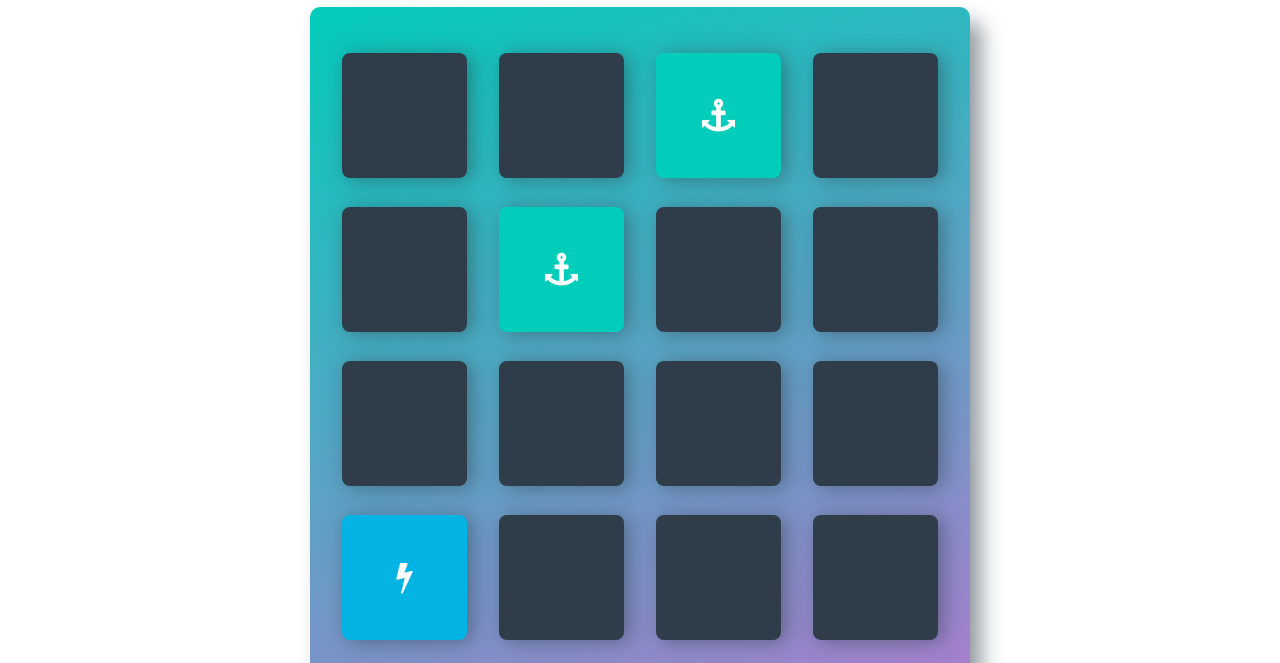
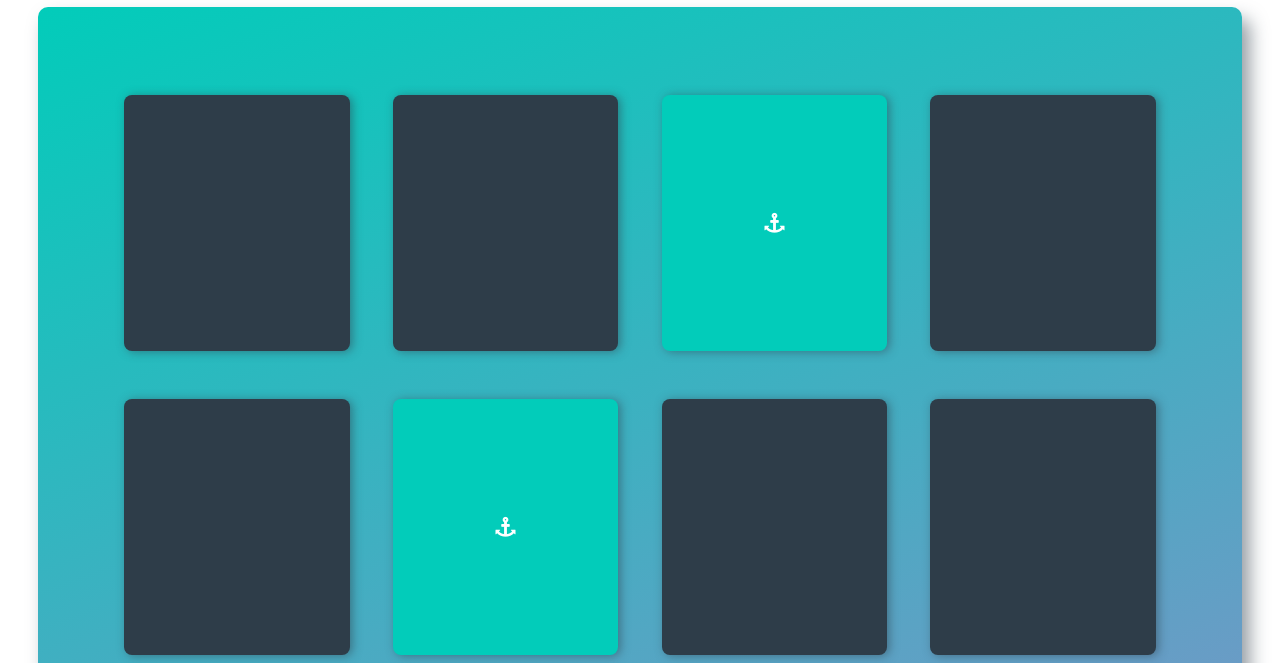
Before and after one commit to V-for-Vaggelis/Memory_game, a plain HTML site: page index.html in a window 1280 px wide. Shown: the part 137-800 px from the top of the page. Drawn offline with Linux system fonts and the light colour scheme; a web font is replaced by a local one.

Commit message:
Made dimensions relative

```diff
--- a/app.css
+++ b/app.css
@@ -39,12 +39,12 @@ h1 {
  */
 
 .deck {
-    width: 660px;
-    min-height: 680px;
+    width: 94%;
+    height: 105vw;
     background: linear-gradient(160deg, #02ccba 0%, #aa7ecd 100%);
-    padding: 32px;
+    padding: 5%;
     border-radius: 10px;
-    box-shadow: 12px 15px 20px 0 rgba(46, 61, 73, 0.5);
+    box-shadow: 8px 12px 18px 0 rgba(46, 61, 73, 0.5);
     display: flex;
     flex-wrap: wrap;
     justify-content: space-between;
@@ -53,8 +53,9 @@ h1 {
 }
 
 .deck .card {
-    height: 125px;
-    width: 125px;
+    height: 21%;
+    width: 21%;
+    margin: 2%;
     background: #2e3d49;
     font-size: 0;
     color: #ffffff;
@@ -63,7 +64,7 @@ h1 {
     display: flex;
     justify-content: center;
     align-items: center;
-    box-shadow: 5px 2px 20px 0 rgba(46, 61, 73, 0.5);
+    box-shadow: 2.5px 1px 10px 0 rgba(46, 61, 73, 0.5);
 }
 
 .deck .card.open {
@@ -73,13 +74,13 @@ h1 {
 }
 
 .deck .card.show {
-    font-size: 33px;
+    font-size: 20px;
 }
 
 .deck .card.match {
     cursor: default;
     background: #02ccba;
-    font-size: 33px;
+    font-size: 20px;
 }
 
 /*
@@ -110,3 +111,24 @@ h1 {
     float: right;
     cursor: pointer;
 }
+
+/*@media screen and (min-width:700px) {
+  .deck {
+      width: 660px;
+      height: auto;
+      min-height: 680px;
+      padding: 32px;
+      box-shadow: 12px 15px 20px 0 rgba(46, 61, 73, 0.5);
+  }
+  .deck .card {
+    height: 125px;
+    width: 125px;
+    box-shadow: 5px 2px 20px 0 rgba(46, 61, 73, 0.5);
+  }
+  .deck .card.show {
+      font-size: 33px;
+  }
+   .deck .card.match {
+     font-size: 33px;
+   }
+}*/
```
